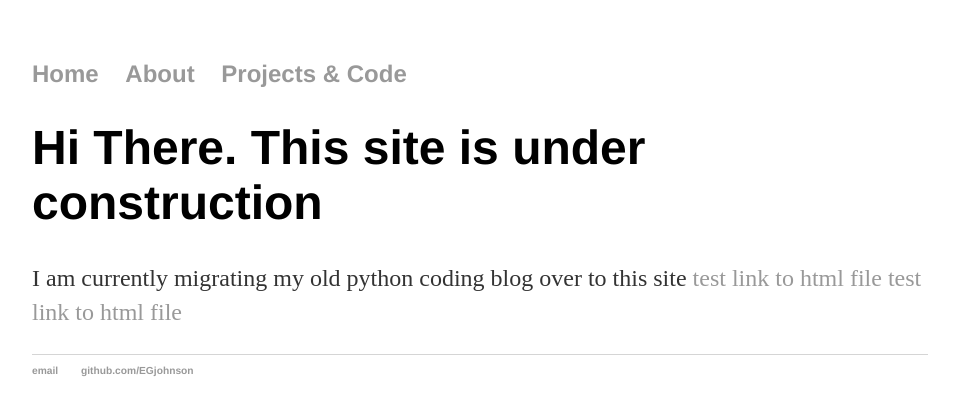
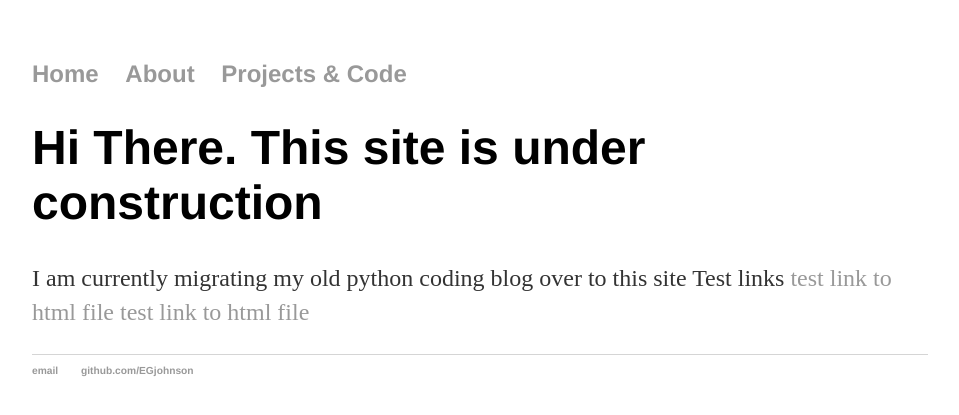
Before and after one commit to EGjohnson/EGjohnson.github.io, a Jekyll site: the page built from index.html, in a window 1280 px wide. Shown: the top 415 px of the page, without its empty margins (160-1119 px from the left). Built offline with Jekyll 4.4.1, drawn with Linux system fonts in a browser that asks for light colours.

Commit message:
new test links

```diff
--- a/index.html
+++ b/index.html
@@ -5,8 +5,9 @@ title: EGJohnson
 <div class="blurb">
 	<h1>Hi There. This site is under construction</h1>
 	<p>I am currently migrating my old python coding blog over to this site
-	<a href="_posts/2014-03-20-htmltest.html">test link to html file</a>
-	<a href="https://egjohnson.github.io/_posts/2014-03-20-htmltest.html">test link to html file</a>
+	Test links
+	<a href="https://egjohnson.github.io/my.html">test link to html file</a>
+	<a href="my.html">test link to html file</a>
 
 	</a></p>
 </div><!-- /.blurb -->
```
